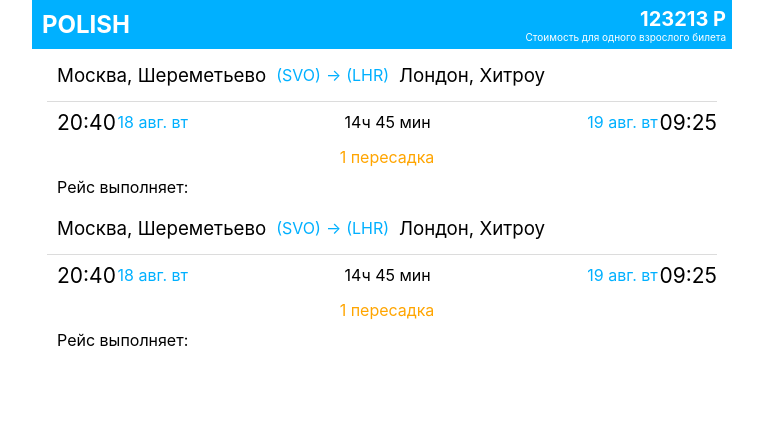
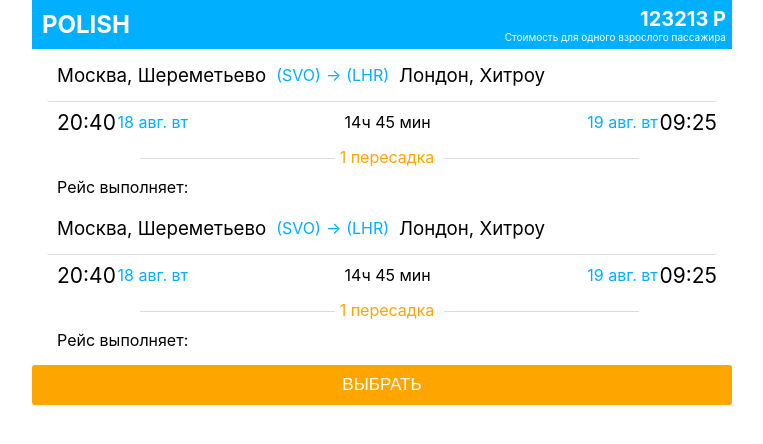
Before and after one commit to PavelEremeev/gridnine_test-task, a React (Create React App) app: page / in a window 1280 px wide. Shown: the top 444 px of the page, without its empty margins (258-1021 px from the left). Built offline with nearby package versions, Linux system fonts and the light colour scheme.

Commit message:
Исправлены стили, добавлена кнопка

```diff
--- a/src/components/Ticket.css
+++ b/src/components/Ticket.css
@@ -46,6 +46,7 @@
 	margin-left: 15px;
 	margin-right: 15px;
 	padding-left: 10px;
+	border-radius: 3px;
 }
 
 .ticket__title {
@@ -76,7 +77,7 @@
 	padding-left: 10px;
 	flex-direction: column;
 	display: flex;
-
+	border-radius: 3px;
 }
 
 
@@ -110,8 +111,30 @@
 
 .ticket__stops {
 	color: orange;
-	align-self: center;
+	text-align: center;
 	margin: 5px;
+	overflow: hidden;
+}
+
+.ticket__stops::before,
+.ticket__stops::after {
+	content: "";
+	display: inline-block;
+	vertical-align: middle;
+	width: 30%;
+	height: 1px;
+	background-color: gainsboro;
+	position: relative;
+}
+
+.ticket__stops:before {
+	margin-left: -50%;
+	left: -5px;
+}
+
+.ticket__stops:after {
+	margin-right: -50%;
+	right: -10px;
 }
 
 .ticket__airline-info {
@@ -119,3 +142,22 @@
 	padding-left: 10px;
 
 }
+
+.ticket__button {
+	color: white;
+	outline: none;
+	border: none;
+	background-color: orange;
+	width: 100%;
+	height: 40px;
+	border-radius: 3px;
+	font-size: 17px;
+	transition: .2s ease;
+	margin-top: 10px;
+}
+
+.ticket__button:hover {
+	cursor: pointer;
+	opacity: 0.7;
+	transition: .2s ease;
+}
--- a/src/components/Ticket.js
+++ b/src/components/Ticket.js
@@ -13,7 +13,7 @@
 					<h2 className='ticket__airline-title'>POLISH</h2>
 					<div className='ticket__header-wrapper'>
 						<p className='ticket__price'>123213 P</p>
-						<span className='ticket__price-desription'>Стоимость для одного взрослого билета</span>
+						<span className='ticket__price-desription'>Стоимость для одного взрослого пассажира</span>
 					</div>
 				</div>
 				<div className='ticket__section'>
@@ -52,7 +52,9 @@
 					<p className='ticket__stops'>1 пересадка</p>
 				</div>
 				<p className='ticket__airline-info'>Рейс выполняет:</p>
+				<button className='ticket__button'>ВЫБРАТЬ</button>
 			</div>
+
 		</article>
 	);
 }
```
